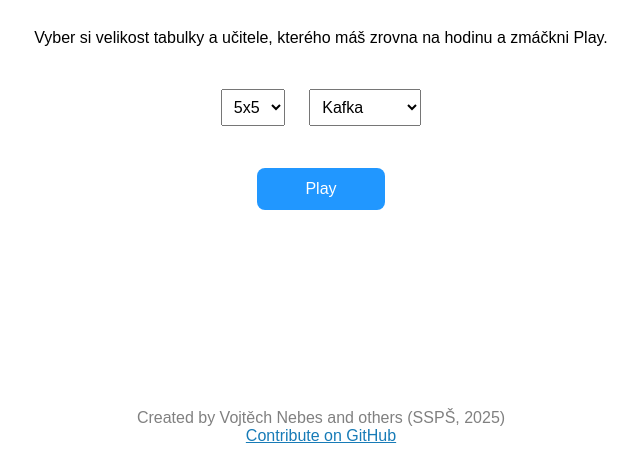
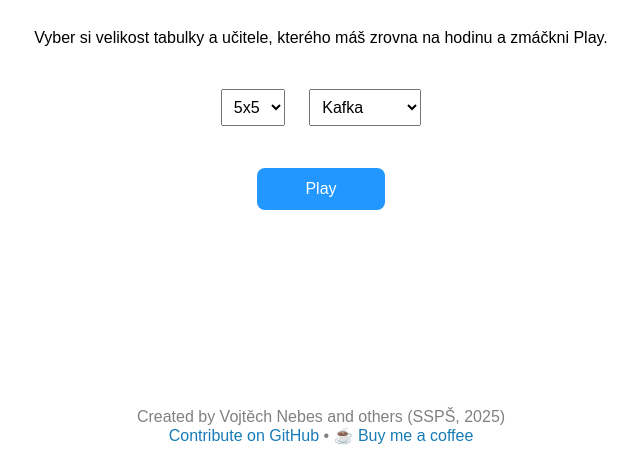
Before and after one commit to VojtechNebes/ucitelske-bingo, a plain HTML site: page index.html in a window 1280 px wide. Shown: the part 339-800 px from the top of the page, without its empty margins (319-959 px from the left). Drawn offline with Linux system fonts and the light colour scheme.

Commit message:
add buymeacoffee link

```diff
--- a/global.css
+++ b/global.css
@@ -70,5 +70,5 @@ select option:disabled {
 
 a {
     color: var(--secondary-color);
-    text-decoration: underline;
+    text-decoration: none;
 }
--- a/index.html
+++ b/index.html
@@ -38,7 +38,8 @@
     <footer>
         Created by Vojtěch Nebes and others (SSPŠ, 2025)
         <br>
-        <a href="https://github.com/VojtechNebes/ucitelske-bingo" target="_blank">Contribute on GitHub</a>
+        <a href="https://github.com/VojtechNebes/ucitelske-bingo" target="_blank">Contribute on GitHub</a> &bull; <a
+            href="https://buymeacoffee.com/thurius">☕ Buy me a coffee</a>
     </footer>
 
     <script>
```
Also changed, not shown: play/index.html (+2 -1 lines).
